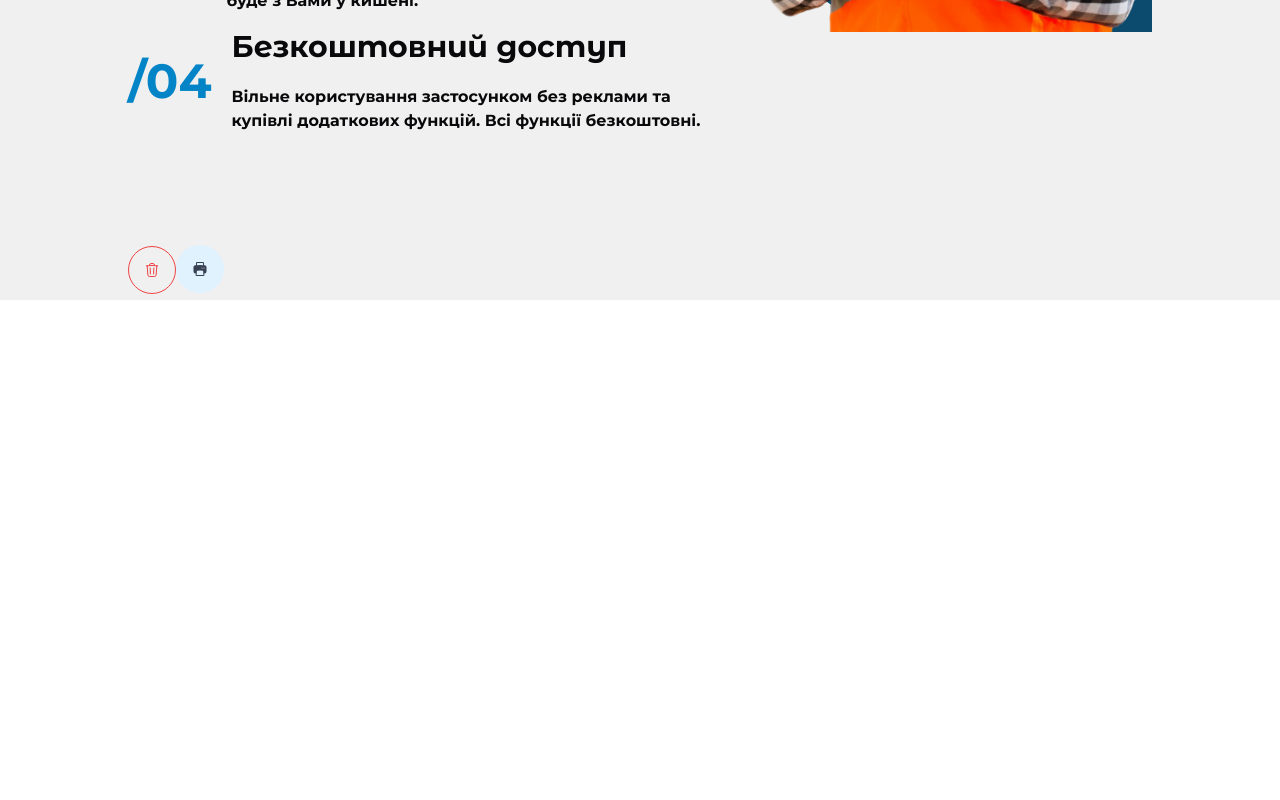
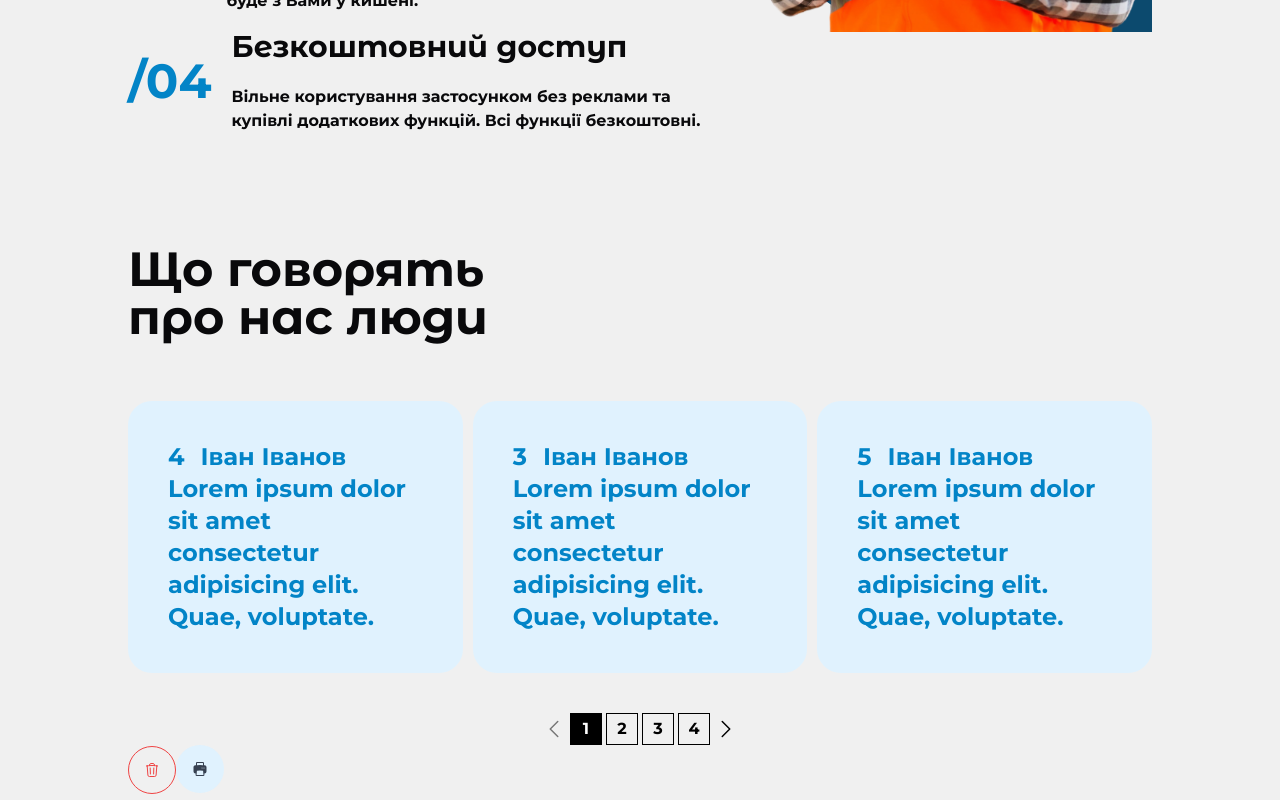
Before and after one commit to Vitaliy28031985/tiam-estimate-app-frontend, a Next.js app: page / in a window 1280 px wide. Shown: the part 1907-2707 px from the top of the page. Before the commit the page ends 2207 px from the top, so only its background shows below. Built offline with nearby package versions, Linux system fonts and the light colour scheme.

Commit message:
Update page.tsx

```diff
--- a/src/app/page.tsx
+++ b/src/app/page.tsx
@@ -20,6 +20,7 @@ export default function Home() {
         <MainSection />
         <OrderAs />
         <Features />
+        <Rewiews/>
       <ButtonDelete />
     <ButtonPrint />
       </div>
```
